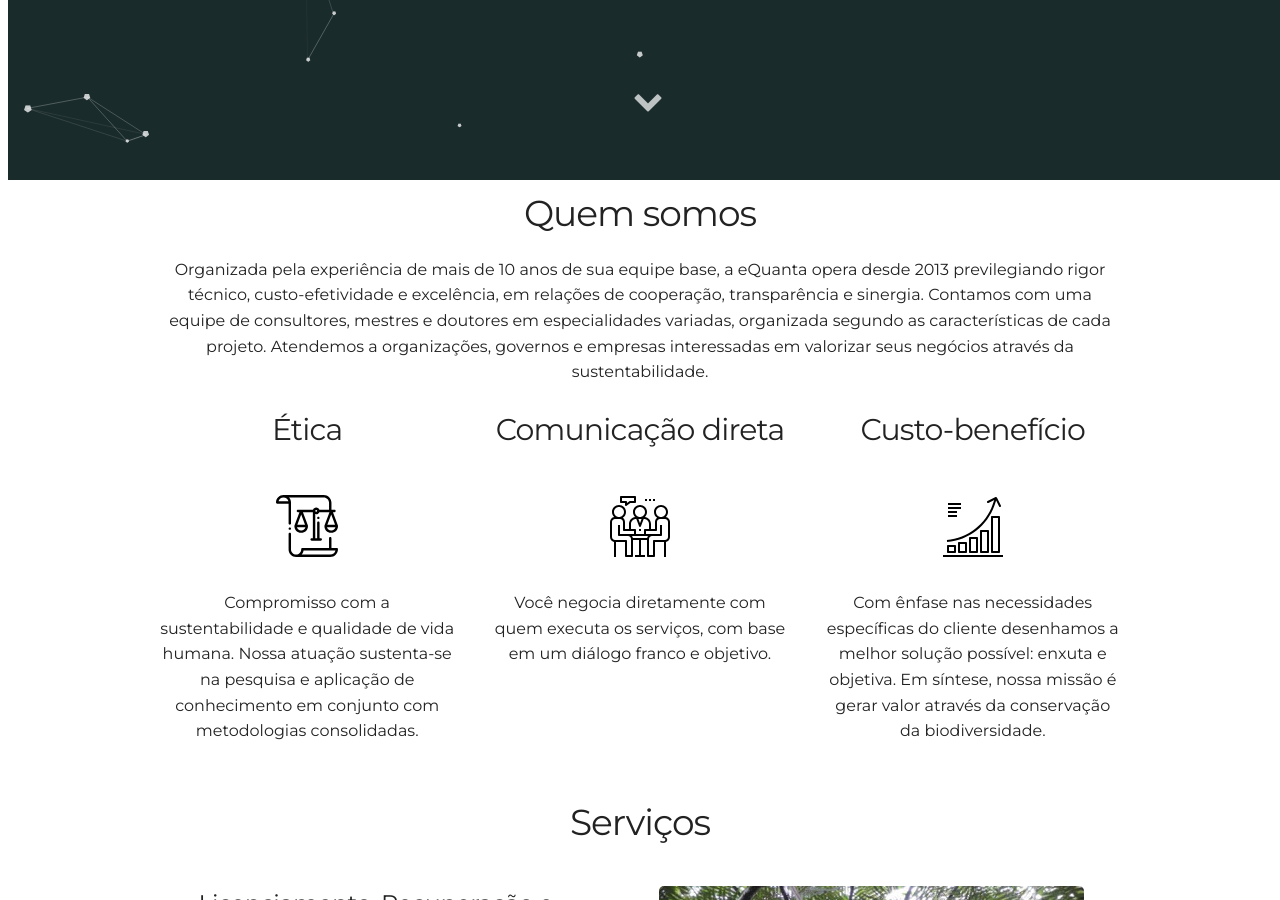
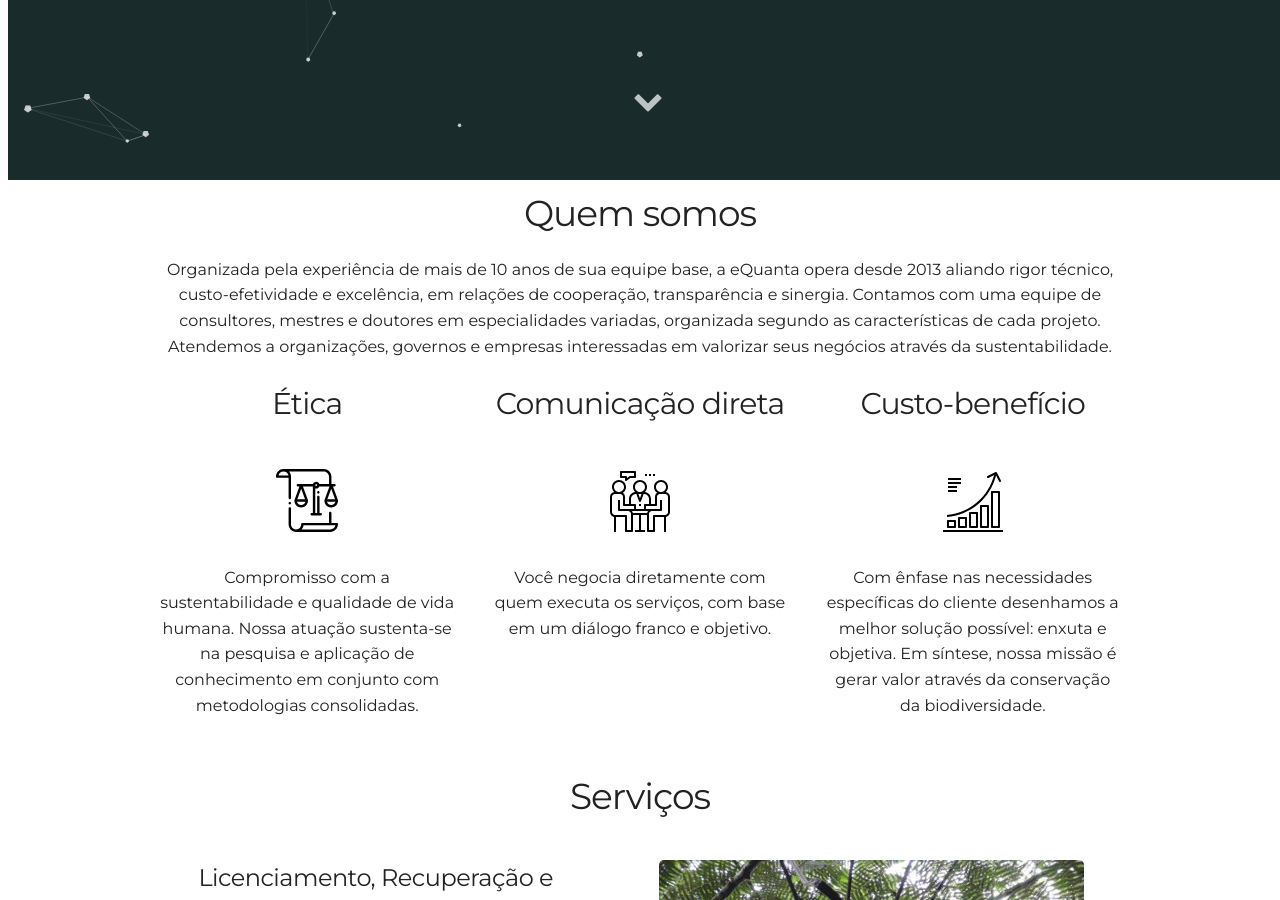
Before and after one commit to leroy1977/eQ1, a Jekyll site: the page built from index.html, in a window 1280 px wide and 900 px high, scrolled down 735 px. Built offline with Jekyll 4.4.1, drawn with Linux system fonts in a browser that asks for light colours.

Commit message:
Update _config.yml

```diff
--- a/_config.yml
+++ b/_config.yml
@@ -11,7 +11,7 @@
 
 # User settings
 username: eQuanta
-user_description: Organizada pela experiência de mais de 10 anos de sua equipe base, a eQuanta opera desde 2013 previlegiando rigor técnico, custo-efetividade e excelência, em relações de cooperação, transparência e sinergia. Contamos com uma equipe de consultores, mestres e doutores em especialidades variadas, organizada segundo as características de cada projeto. Atendemos a organizações, governos e empresas interessadas em valorizar seus negócios através da sustentabilidade.
+user_description: Organizada pela experiência de mais de 10 anos de sua equipe base, a eQuanta opera desde 2013 aliando rigor técnico, custo-efetividade e excelência, em relações de cooperação, transparência e sinergia. Contamos com uma equipe de consultores, mestres e doutores em especialidades variadas, organizada segundo as características de cada projeto. Atendemos a organizações, governos e empresas interessadas em valorizar seus negócios através da sustentabilidade.
 
 user_title: Diligentia laborat in omnis silvae et maria Benvindos à nossa landing page!
 email: e.quanta.env@gmail.com
```
